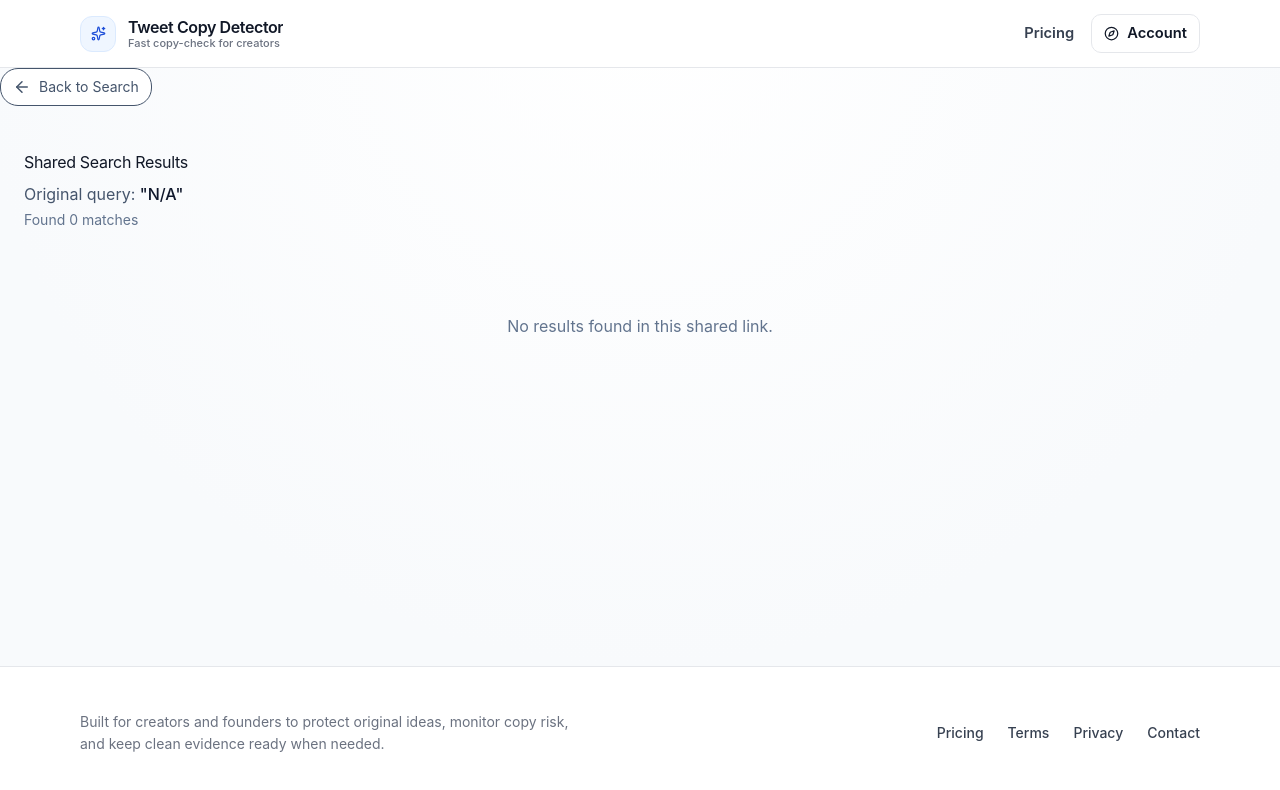
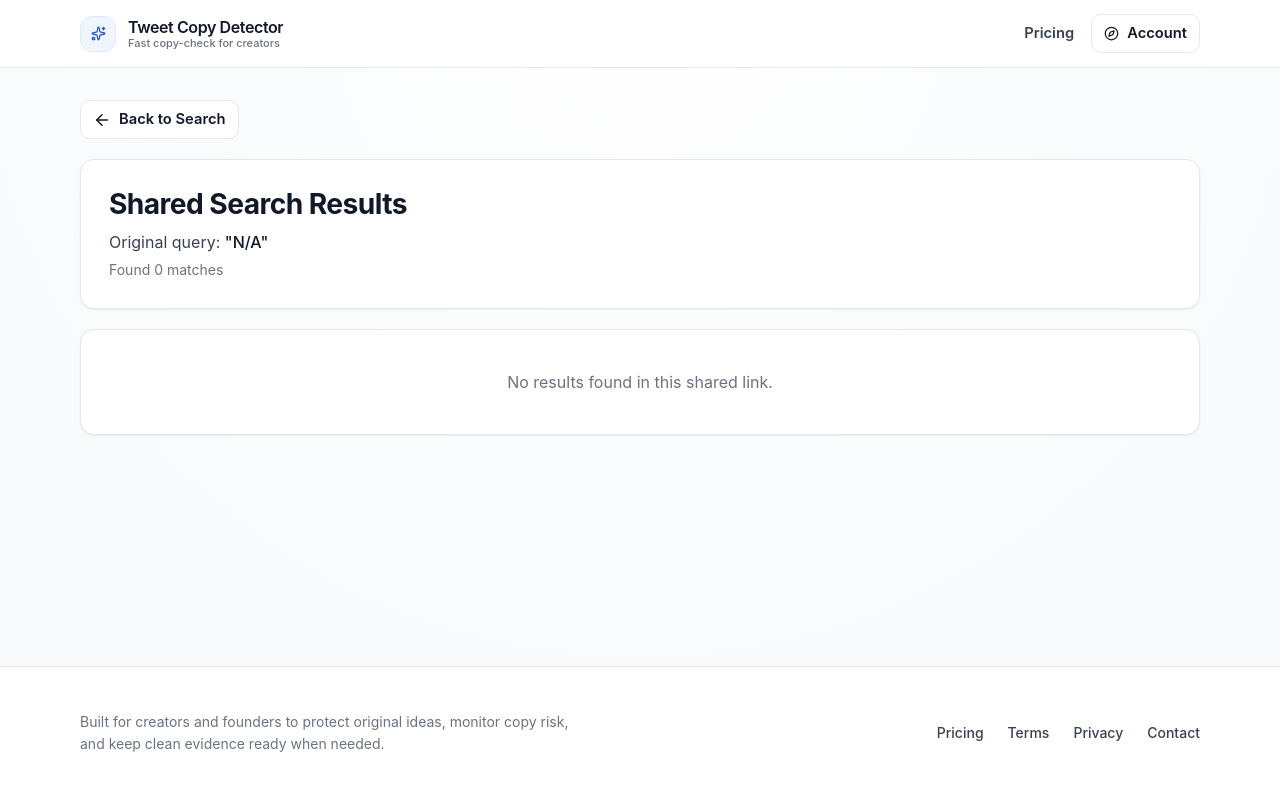
Before and after one commit to Rishet11/TraceX, a Next.js app: page /results in a window 1280 px wide. Shown: the top 790 px of the page. Built offline with nearby package versions, Linux system fonts and the light colour scheme.

Commit message:
feat(results): improve card hierarchy and shared results page parity

```diff
--- a/app/results/page.js
+++ b/app/results/page.js
@@ -84,20 +84,21 @@
   }, [results]);
 
   return (
-    <div className="app-container space-y-5">
+    <div className="container-main space-y-5">
       <button
         onClick={() => router.push('/')}
-        className="inline-flex items-center gap-2 text-sm text-slate-600 hover:text-slate-900 transition-colors px-3 py-2 rounded-lg bg-white border border-[var(--border)]"
+        className="btn btn-secondary px-3 py-2 text-sm"
       >
         <ArrowLeft size={18} /> Back to Search
       </button>
 
-      <section className="surface-card p-5 md:p-6">
-        <h1 className="text-section-title text-slate-900">Shared Search Results</h1>
-        <p className="mt-2 text-slate-600">
-          Original query: <span className="font-medium text-slate-900">&quot;{query || 'N/A'}&quot;</span>
+      <section className="surface p-6 md:p-7">
+        <h1 className="heading-lg">Shared Search Results</h1>
+        <p className="mt-2 text-ui">
+          Original query:{' '}
+          <span className="font-medium text-[var(--text-title)]">&quot;{query || 'N/A'}&quot;</span>
         </p>
-        <p className="text-sm text-slate-500 mt-1">Found {processedData.normalized.length} matches</p>
+        <p className="text-helper mt-1">Found {processedData.normalized.length} matches</p>
       </section>
 
       <section className="space-y-4">
@@ -121,7 +122,7 @@
         })}
 
         {processedData.normalized.length === 0 && (
-          <div className="surface-card text-center py-10 text-slate-500">
+          <div className="surface text-center py-10 text-[var(--text-muted)]">
             No results found in this shared link.
           </div>
         )}
@@ -134,8 +135,8 @@
   return (
     <div className="min-h-screen flex flex-col">
       <AppHeader />
-      <main className="flex-1 page-section">
-        <Suspense fallback={<div className="app-container text-slate-500">Loading shared results...</div>}>
+      <main className="flex-1 section-block">
+        <Suspense fallback={<div className="container-main text-[var(--text-muted)]">Loading shared results...</div>}>
           <ResultsContent />
         </Suspense>
       </main>
--- a/components/ResultCard.jsx
+++ b/components/ResultCard.jsx
@@ -54,6 +54,7 @@
       : similarity >= 70
         ? 'text-amber-700 bg-amber-50 border-amber-200'
         : 'text-slate-700 bg-slate-50 border-slate-200';
+
   const formatMetric = (value) => {
     if (Number.isFinite(value)) return compactNumber.format(value);
     const raw = String(value ?? '').trim();
@@ -65,6 +66,7 @@
     if (Number.isFinite(numeric)) return compactNumber.format(numeric);
     return '0';
   };
+
   const source = sourceLabel(tweet?.source);
 
   const handleAnalyze = async () => {
@@ -102,9 +104,9 @@
   };
 
   return (
-    <article className="surface-card surface-interactive p-5 md:p-6">
-      <header className="flex items-start justify-between gap-3 mb-5">
-        <div className="flex items-center gap-3 min-w-0">
+    <article className="surface surface-hover p-4 md:p-5">
+      <header className="flex items-start justify-between gap-3 md:gap-4 mb-4">
+        <div className="flex items-start gap-3 min-w-0">
           <div className="relative shrink-0">
             <Image
               src={avatarSrc}
@@ -117,41 +119,41 @@
               onError={() => setAvatarSrc(DEFAULT_AVATAR)}
             />
           </div>
+
           <div className="min-w-0">
-            <div className="font-bold text-slate-900 leading-tight text-lg truncate">
+            <p className="font-bold text-[var(--text-title)] leading-tight text-lg truncate">
               {tweet?.author?.fullname || 'Unknown'}
-            </div>
-            <div className="text-slate-500 text-sm truncate">
+            </p>
+            <p className="text-[var(--text-muted)] text-sm truncate">
               @{String(tweet?.author?.username || 'unknown').replace(/^@+/, '')}
-            </div>
-            {source && (
-              <div className="mt-1 text-[11px] inline-flex items-center px-2 py-0.5 rounded-full bg-slate-100 text-slate-600 border border-slate-200">
-                {source}
-              </div>
-            )}
+            </p>
+            {source && <span className="chip mt-1">{source}</span>}
           </div>
         </div>
 
         <div className="shrink-0 text-right space-y-1">
-          <div className={cn('px-3 py-1.5 rounded-full text-sm font-bold border shadow-sm', similarityColor)}>
+          <div className={cn('px-3 py-1.5 rounded-full text-sm font-bold border', similarityColor)}>
             {similarity}% Match
           </div>
-          <p className="text-[11px] text-slate-600" title="Based on textual similarity, structure overlap, and ranking quality signals.">
-            Why this match?
+          <p
+            className="text-[11px] text-[var(--text-muted)]"
+            title="Based on textual similarity, structure overlap, and ranking quality signals."
+          >
+            Similarity + quality
           </p>
         </div>
       </header>
 
-      <p className="text-slate-800 text-base md:text-lg mb-5 whitespace-pre-wrap break-words leading-[1.6]">
+      <p className="text-[var(--text-body)] text-[15px] md:text-base mb-4 whitespace-pre-wrap break-words leading-[1.58]">
         {tweet?.content || ''}
       </p>
 
       {badges && badges.length > 0 && (
-        <div className="flex flex-wrap gap-2 mb-5">
+        <div className="flex flex-wrap gap-2 mb-4">
           {badges.map((badge, index) => (
             <span
               key={index}
-              className="px-2.5 py-1 bg-[var(--brand-50)] text-[var(--brand-600)] text-xs rounded-lg font-semibold border border-[var(--brand-100)] tracking-wide uppercase"
+              className="px-2.5 py-1 bg-[var(--brand-50)] text-[var(--brand-700)] text-xs rounded-lg font-semibold border border-[var(--brand-100)]"
             >
               {badge}
             </span>
@@ -159,8 +161,8 @@
         </div>
       )}
 
-      <div className="pt-4 border-t border-slate-100 space-y-3.5">
-        <div className="flex flex-wrap gap-x-4 gap-y-2 text-slate-500 text-sm">
+      <div className="pt-3 border-t border-slate-100 space-y-3">
+        <div className="flex flex-wrap gap-x-4 gap-y-2 text-[var(--text-muted)] text-sm">
           <span className="flex items-center gap-1.5" title="Replies">
             <MessageCircle size={17} />
             <span className="font-medium">{formatMetric(stats.replies)}</span>
@@ -188,23 +190,23 @@
             <div className="flex flex-col gap-1">
               <button
                 onClick={handleAnalyze}
-                className="flex items-center gap-1.5 text-violet-700 hover:text-violet-900 hover:bg-violet-50 px-3 py-1.5 rounded-lg font-medium transition-all text-xs border border-transparent hover:border-violet-100 w-fit"
+                className="btn btn-ghost px-3 py-1.5 text-xs border border-transparent hover:border-violet-100 hover:bg-violet-50 hover:text-violet-800 w-fit"
                 disabled={isAnalyzing}
               >
                 <Sparkles size={14} /> Analyze with AI
               </button>
-              <p className="text-[11px] text-slate-600">See if this looks like likely idea theft.</p>
+              <p className="text-[11px] text-[var(--text-muted)]">See if this looks like likely idea theft.</p>
             </div>
           )}
 
-          <span className="flex items-center gap-1.5 text-slate-600 text-xs">
+          <span className="flex items-center gap-1.5 text-[var(--text-muted)] text-xs">
             <Calendar size={15} /> {tweet?.relativeDate || 'Recently found'}
           </span>
           <a
             href={tweet?.url}
             target="_blank"
             rel="noopener noreferrer"
-            className="flex items-center gap-1.5 text-slate-900 bg-slate-100 hover:bg-slate-200 px-3 py-1.5 rounded-lg font-medium transition-all text-xs"
+            className="btn btn-secondary px-3 py-1.5 text-xs"
           >
             View Tweet <ExternalLink size={14} />
           </a>
@@ -212,30 +214,30 @@
       </div>
 
       {isAnalyzing && (
-        <div className="mt-5 p-3 bg-violet-50 rounded-xl border border-violet-100 animate-pulse flex items-center gap-3">
+        <div className="mt-5 p-3 bg-violet-50 rounded-[var(--radius-sm)] border border-violet-100 animate-pulse flex items-center gap-3">
           <Sparkles className="text-violet-500" size={18} />
           <span className="text-violet-700 font-medium text-sm">Analyzing similarity with AI...</span>
         </div>
       )}
 
       {error && (
-        <div className="mt-5 p-3 bg-[var(--danger-50)] text-[var(--danger-600)] rounded-lg text-sm border border-red-100 flex items-center gap-2">
+        <div className="mt-5 p-3 bg-[var(--danger-50)] text-[var(--danger-600)] rounded-[var(--radius-sm)] text-sm border border-red-100 flex items-center gap-2">
           <AlertCircle size={16} /> {error}
         </div>
       )}
 
       {analysis && (
-        <div className="mt-5 bg-violet-50 rounded-xl border border-violet-100 p-4">
+        <div className="mt-5 bg-violet-50/80 rounded-[var(--radius-md)] border border-violet-100 p-4">
           <div className="flex flex-wrap items-center justify-between mb-2 gap-2">
             <h4 className="font-bold text-violet-900 flex items-center gap-2">
               <Sparkles size={16} className="text-violet-600" />
               AI Verdict: {analysis.verdict}
             </h4>
-            <span className="bg-white text-violet-700 px-2 py-1 rounded-md text-xs font-bold border border-violet-100 shadow-sm">
+            <span className="bg-white text-violet-700 px-2 py-1 rounded-md text-xs font-bold border border-violet-100">
               {analysis.score}/100 Confidence
             </span>
           </div>
-          <p className="text-violet-900/90 text-sm leading-relaxed">{analysis.explanation}</p>
+          <p className="text-violet-900/85 text-sm leading-relaxed">{analysis.explanation}</p>
         </div>
       )}
     </article>
```
